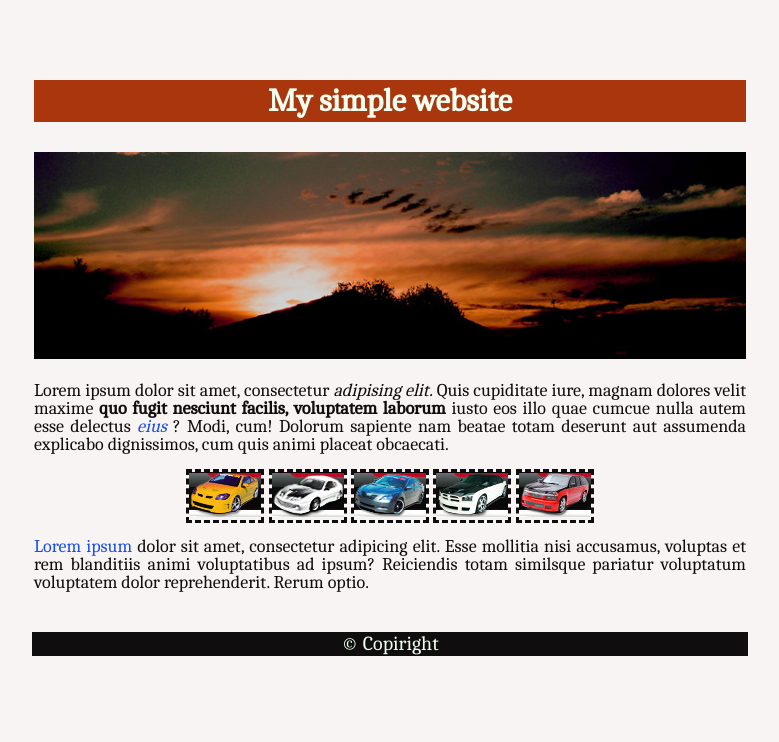
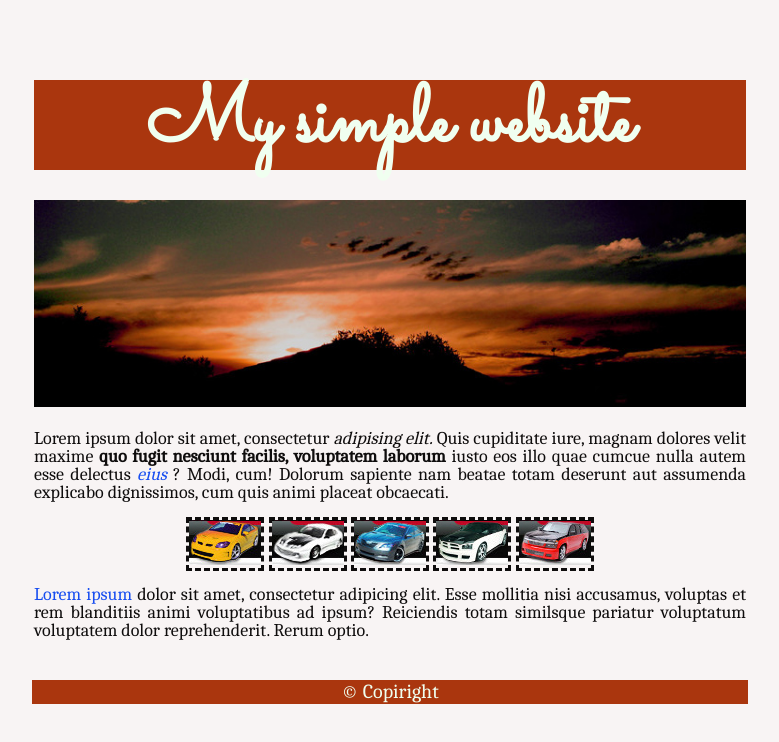
Before and after one commit to pl210787kji/lesson3Hometask, a plain HTML site: page index.html in a window 1280 px wide. Shown: the whole page, without its empty margins (250-1029 px from the left). Drawn offline with Linux system fonts and the light colour scheme.

Commit message:
update styles.css
changed footer color to match with header

```diff
--- a/css/style.css
+++ b/css/style.css
@@ -18,13 +18,14 @@ body {
     width: 100%;
     max-width: 712px;
     margin: 80px auto 20px;
+    font-family: 'Sacramento', cursive;
 }
 
 .header {
     text-align: center;
     color: honeydew;
     font-weight: bolder;
-    font-size: xx-large;
+    font-size: 80px;
     background-color:#aa360e;
     padding: 5px;
 }
@@ -70,6 +71,6 @@ body {
     margin: 40px auto;
     text-align: center;
     color: honeydew;
-    background-color:#0f0d0d;
+    background-color:#aa360e;
     padding: 2px;
 }
```
